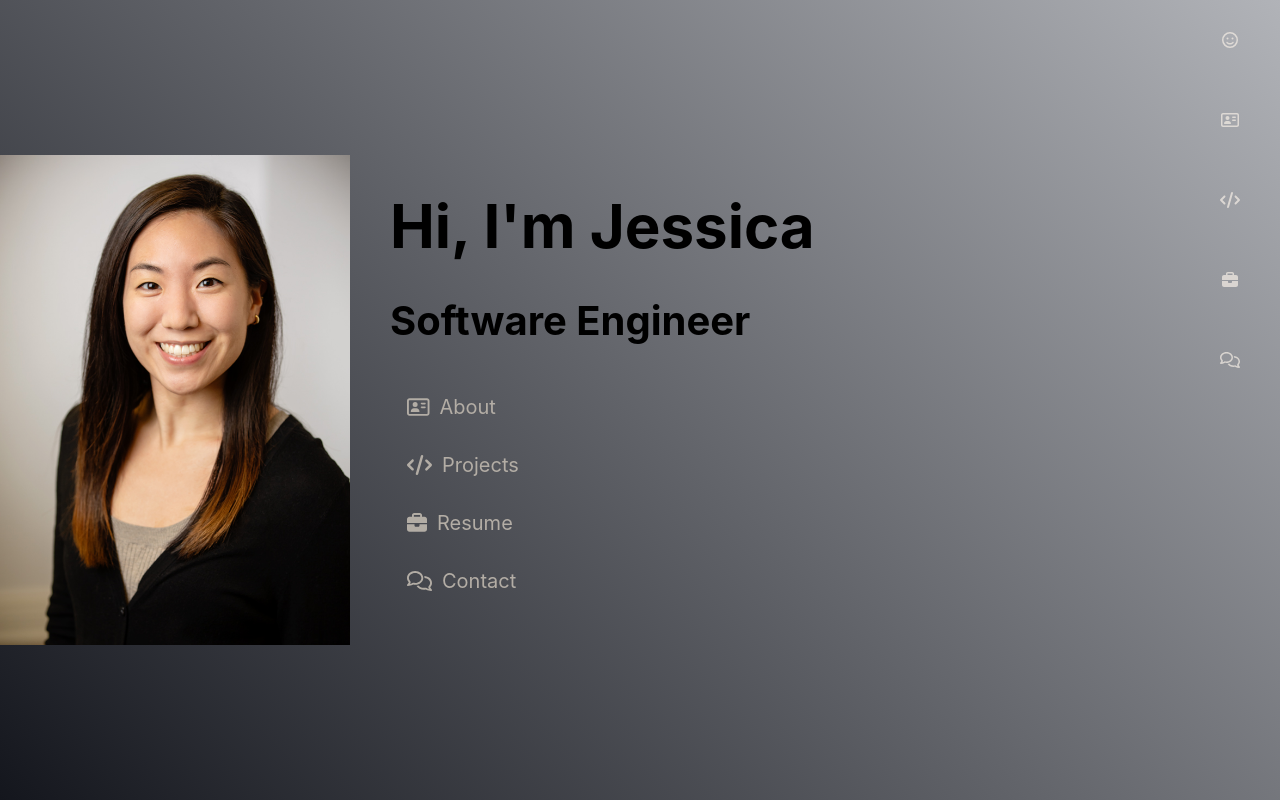
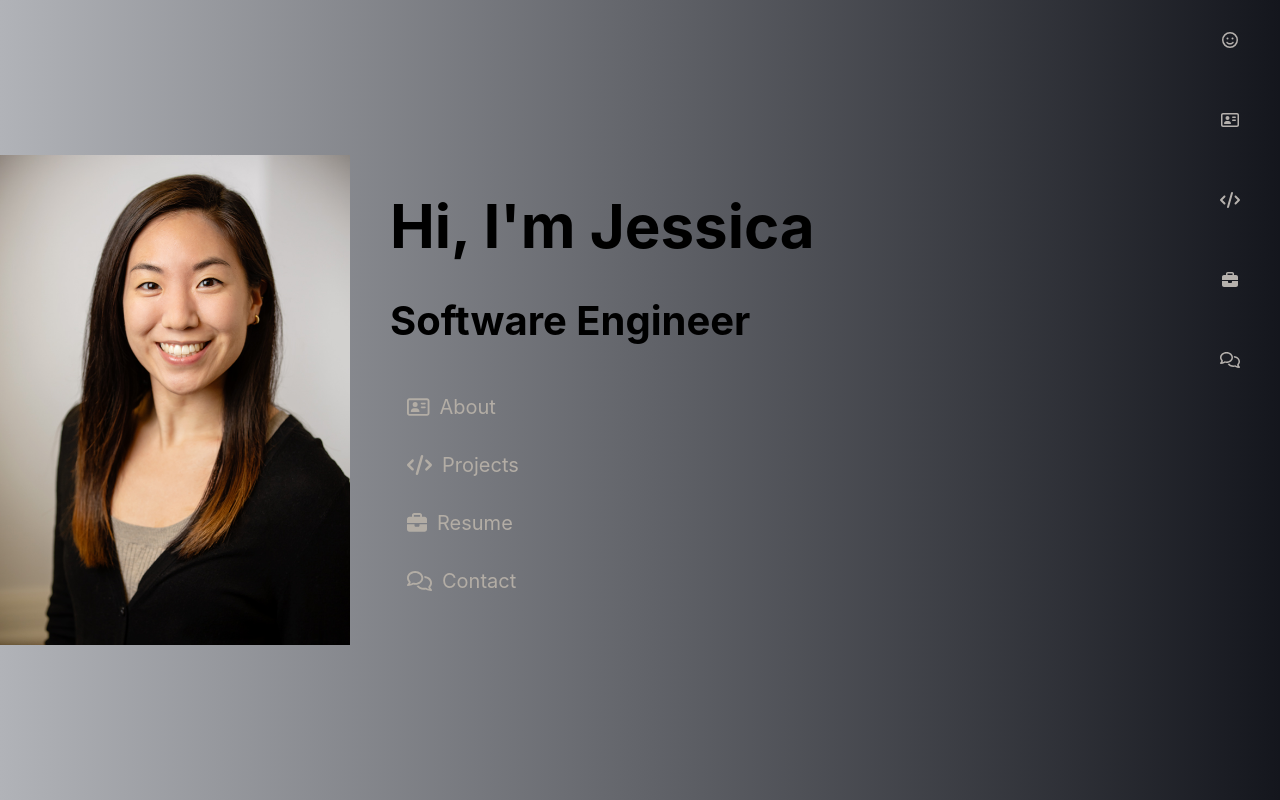
Before and after one commit to jessykim/jessica-kim-portfolio, a React (Create React App) app: page / in a window 1280 px wide. Built offline with nearby package versions, Linux system fonts and the light colour scheme.

Commit message:
change background gradient

```diff
--- a/src/App.css
+++ b/src/App.css
@@ -1,7 +1,8 @@
 main {
   /* background: linear-gradient(#9fa5d5, #e8f5c8); */
   /* background: linear-gradient(#9fa5d5, #ffeaa7); */
-  background: linear-gradient(45deg, rgb(20, 22, 29), rgb(177, 179, 184));
+  /* background: linear-gradient(45deg, rgb(20, 22, 29), rgb(177, 179, 184)); */
+  background: linear-gradient(to right, rgb(177, 179, 184), rgb(20, 22, 29));
   /* background: linear-gradient(#561139, #38a2d7); */
   /* background: linear-gradient(#000000, #ffeaa7); */
   /* background: linear-gradient(#5D4954, #FFA69E
```
